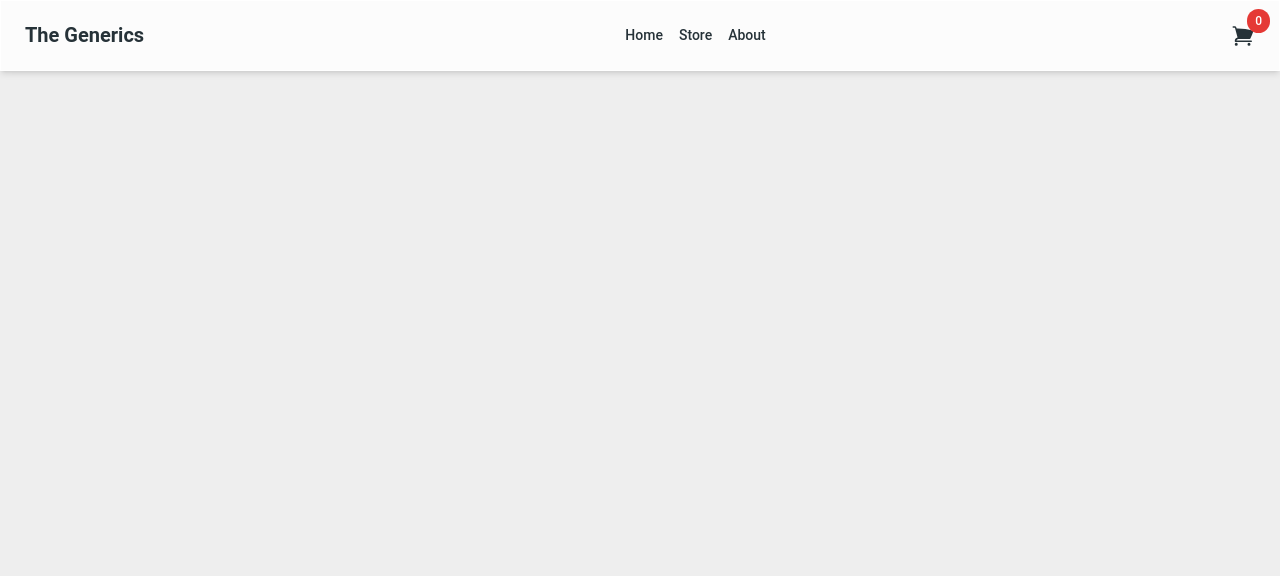
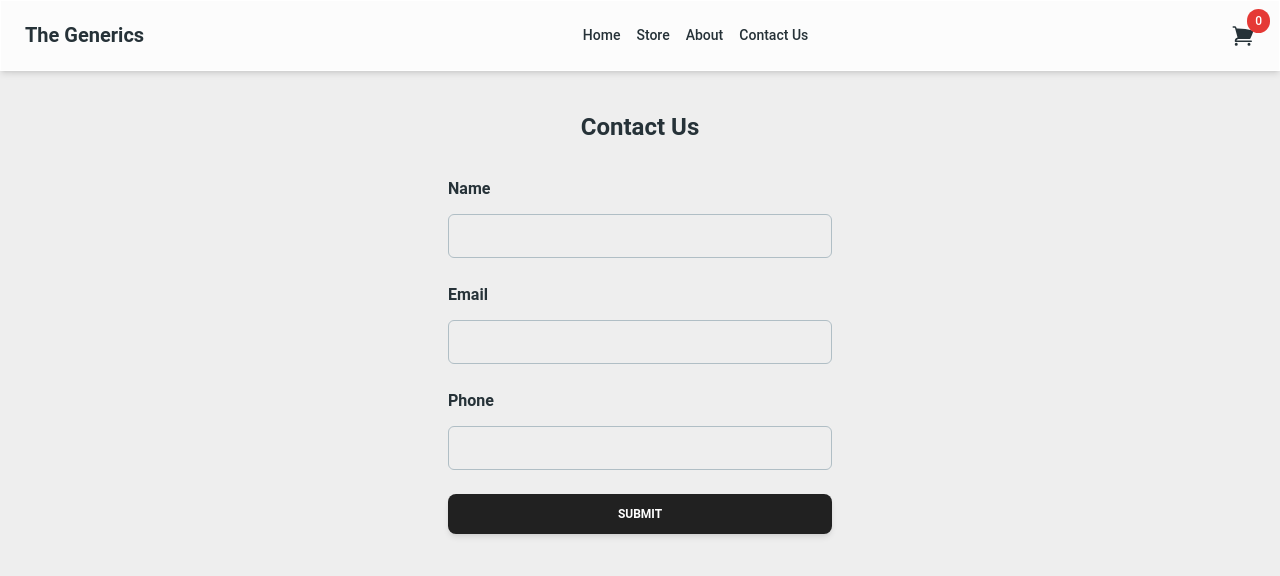
Before and after one commit to BikashKakati/Ecom_Sharpener_Project, a React (Vite) app: page /contactus in a window 1280 px wide. Shown: the top 576 px of the page. Built offline with nearby package versions, Linux system fonts and the light colour scheme.

Commit message:
feature-ContactPage & DetailsPage

```diff
--- a/src/App.jsx
+++ b/src/App.jsx
@@ -4,6 +4,8 @@ import { BrowserRouter, Route, Routes } from 'react-router-dom'
 import Home from './pages/Home'
 import About from './pages/About'
 import Store from './pages/Store'
+import ContactUs from './pages/ContactUs'
+import ProductDetails from './pages/ProductDetails'
 
 function App() {
 
@@ -14,7 +16,9 @@ function App() {
         <Routes>
           <Route path="/" element={<Home />} />
           <Route path="/store" element={<Store />} />
+          <Route path='/productdetails/:id' element={<ProductDetails/>}/>
           <Route path="/about" element={<About />} />
+          <Route path="/contactus" element={<ContactUs />} />
         </Routes>
       </div>
     </BrowserRouter>
--- a/src/components/Cards/Cards.jsx
+++ b/src/components/Cards/Cards.jsx
@@ -8,30 +8,34 @@ import {
     Typography,
 } from "@material-tailwind/react";
 import { useCartContext } from '../../context/CartContext';
+import { makePostRequest } from '../../services/api';
+import { Link } from 'react-router-dom';
 
-function Cards({products}) {
-    const {cartProductsDetails, setCartProductsDetails} = useCartContext();
-    function handleAddToCart(productId){
+function Cards({ products }) {
+    const { cartProductsDetails, setCartProductsDetails } = useCartContext();
+    async function handleAddToCart(productId) {
         let updateCartDetails = null;
         let isAlreadyExist = cartProductsDetails.some(product => product.id === productId);
-        if(isAlreadyExist){
-            updateCartDetails = cartProductsDetails.map((cartProducts) =>{
-                if(cartProducts.id === productId){
-                    return{
+        if (isAlreadyExist) {
+            updateCartDetails = cartProductsDetails.map(async (cartProducts) => {
+                if (cartProducts.id === productId) {
+                    const updatedCartProduct = {
                         ...products,
-                        quantity: cartProducts.quantity+1
+                        quantity: cartProducts.quantity + 1
                     }
-                }else{
+                    return updatedCartProduct;
+                } else {
                     return cartProducts
                 }
             })
-        }else{
-            updateCartDetails = [...cartProductsDetails, {...products, quantity:1}]
+        } else {
+            updateCartDetails = [...cartProductsDetails, { ...products, quantity: 1 }]
         }
 
         setCartProductsDetails(updateCartDetails);
     }
     return (
+        <Link to={`/productdetails/${products.id}`}>
             <Card className="w-72 m-6">
                 <CardHeader floated={false} className="relative h-56">
                     <img
@@ -49,9 +53,10 @@ function Cards({products}) {
                     </Typography>
                 </CardBody>
                 <CardFooter className="pt-0">
-                <Button onClick={()=>handleAddToCart(products.id)}>Add To Cart</Button>
+                    <Button onClick={() => handleAddToCart(products.id)}>Add To Cart</Button>
                 </CardFooter>
             </Card>
+        </Link>
     )
 }
 
--- /dev/null
+++ b/src/components/Form/Form.jsx
@@ -0,0 +1,78 @@
+import {
+    Card,
+    Input,
+    Button,
+    Typography,
+} from "@material-tailwind/react";
+import { useEffect, useRef, useState } from "react";
+import { makePostRequest } from "../../services/api";
+
+
+function Form() {
+    const formRef = useRef()
+    const [contactInput, setContactInput] = useState({
+        name: "",
+        email: "",
+        phone: ""
+    });
+
+    async function contactSubmitHandler(e) {
+        e.preventDefault();
+        await makePostRequest(contactInput,"contact.json");
+        formRef.current.reset()
+    }
+
+    return (
+        <Card color="transparent" shadow={false} className="mt-10">
+            <Typography variant="h4" color="blue-gray" className="text-center">
+                Contact Us
+            </Typography>
+            <form className="mt-8 mb-2 w-80 max-w-screen-lg sm:w-96" ref={formRef}>
+                <div className="mb-1 flex flex-col gap-6">
+                    <Typography variant="h6" color="blue-gray" className="-mb-3">
+                        Name
+                    </Typography>
+                    <Input
+                        size="lg"
+                        placeholder="name@mail.com"
+                        className=" !border-t-blue-gray-200 focus:!border-t-gray-900"
+                        labelProps={{
+                            className: "before:content-none after:content-none",
+                        }}
+                        onChange={(e) => setContactInput(prev => ({ ...prev, name: e.target.value }))}
+                    />
+                    <Typography variant="h6" color="blue-gray" className="-mb-3">
+                        Email
+                    </Typography>
+                    <Input
+                        size="lg"
+                        placeholder="name@mail.com"
+                        className=" !border-t-blue-gray-200 focus:!border-t-gray-900"
+                        labelProps={{
+                            className: "before:content-none after:content-none",
+                        }}
+                        onChange={(e) => setContactInput(prev => ({ ...prev, email: e.target.value }))}
+                    />
+                    <Typography variant="h6" color="blue-gray" className="-mb-3">
+                        Phone
+                    </Typography>
+                    <Input
+                        type="tel"
+                        size="lg"
+                        placeholder="+91-60045*****"
+                        className=" !border-t-blue-gray-200 focus:!border-t-gray-900"
+                        labelProps={{
+                            className: "before:content-none after:content-none",
+                        }}
+                        onChange={(e) => setContactInput(prev => ({ ...prev, phone: e.target.value }))}
+                    />
+                </div>
+                <Button className="mt-6" fullWidth onClick={contactSubmitHandler}>
+                    Submit
+                </Button>
+            </form>
+        </Card>
+    );
+}
+
+export default Form
--- a/src/components/Header/Header.jsx
+++ b/src/components/Header/Header.jsx
@@ -37,6 +37,16 @@ function NavList() {
       >
         <NavLink to="/about" className="flex items-center hover:text-blue-500 transition-colors">
           About
+        </NavLink>
+      </Typography>
+      <Typography
+        as="li"
+        variant="small"
+        color="blue-gray"
+        className="p-1 font-medium"
+      >
+        <NavLink to="/contactus" className="flex items-center hover:text-blue-500 transition-colors">
+          Contact Us
         </NavLink>
       </Typography>
     </ul>
--- /dev/null
+++ b/src/pages/ContactUs.jsx
@@ -0,0 +1,12 @@
+import React from 'react'
+import Form from '../components/Form/Form'
+
+function ContactUs() {
+  return (
+    <div className='w-full h-full flex items-center justify-center'>
+        <Form/>
+    </div>
+  )
+}
+
+export default ContactUs
--- /dev/null
+++ b/src/pages/ProductDetails.jsx
@@ -0,0 +1,67 @@
+import React from 'react'
+import { useParams } from 'react-router-dom'
+
+const productDetails = [
+  {
+    id: 'product1',
+    images: ["https://prasadyash2411.github.io/ecom-website/img/Album%201.png", "https://prasadyash2411.github.io/ecom-website/img/Album%201.png","https://prasadyash2411.github.io/ecom-website/img/Album%201.png","https://prasadyash2411.github.io/ecom-website/img/Album%201.png"],
+    reviews: [{ name: "anil", review: "Awesome Product" }, { name: "prakash", review: "Nice purchage" }]
+  },
+  {
+    id: 'product2',
+    images: ["https://prasadyash2411.github.io/ecom-website/img/Album%202.png", "https://prasadyash2411.github.io/ecom-website/img/Album%202.png","https://prasadyash2411.github.io/ecom-website/img/Album%202.png","https://prasadyash2411.github.io/ecom-website/img/Album%202.png"],
+    reviews: [{ name: "anil", review: "Awesome Product" }, { name: "prakash", review: "Nice purchage" }]
+  },
+  {
+    id: 'product3',
+    images: ['https://prasadyash2411.github.io/ecom-website/img/Album%203.png','https://prasadyash2411.github.io/ecom-website/img/Album%203.png','https://prasadyash2411.github.io/ecom-website/img/Album%203.png','https://prasadyash2411.github.io/ecom-website/img/Album%203.png'],
+    reviews: [{ name: "anil", review: "Awesome Product" }, { name: "prakash", review: "Nice purchage" }]
+  },
+  {
+    id: 'product4',
+    images: ['https://prasadyash2411.github.io/ecom-website/img/Album%204.png','https://prasadyash2411.github.io/ecom-website/img/Album%204.png','https://prasadyash2411.github.io/ecom-website/img/Album%204.png','https://prasadyash2411.github.io/ecom-website/img/Album%204.png'],
+    reviews: [{ name: "anil", review: "Awesome Product" }, { name: "prakash", review: "Nice purchage" }]
+  }
+]
+
+function ProductDetails() {
+  const { id } = useParams();
+  let products = null;
+  productDetails.forEach(product => {
+    if (product.id === id) {
+      products = product;
+    }
+  });
+  return (
+    <div className="max-w-[72rem] w-full mx-auto">
+      <div className="max-w-64 w-full m-auto">
+        <img src={products.images[0]} alt="" className="w-full" />
+      </div>
+      <div className="max-w-[40rem] w-full mx-auto my-10 flex items-center justify-start gap-5">
+        {
+          products.images.map((image,idx) => {
+            return (
+              <div className="h-32" key={idx}>
+                <img src={image} alt="" className="h-full" />
+              </div>
+            )
+          })
+        }
+      </div>
+      <div className="max-w-[40rem] w-full m-auto flex items-center justify-evenly">
+        {
+          products.reviews.map((review,idx) =>{
+            return(
+              <div className="">
+                <p>{review.name}</p>
+                <p>{review.review}</p>
+              </div>
+            )
+          })
+        }
+      </div>
+    </div>
+  )
+}
+
+export default ProductDetails
--- /dev/null
+++ b/src/services/api.js
@@ -0,0 +1,19 @@
+
+const BASE_URL = 'https://the-generics-store-default-rtdb.firebaseio.com';
+
+export async function makePostRequest(contactsDetails,endPoint) {
+    try {
+        const res = await fetch(`${BASE_URL}/${endPoint}`, {
+            method: "POST",
+            body: JSON.stringify(contactsDetails),
+            headers: {
+                'Content-Type': 'application/json',
+            }
+        })
+        if (!res.ok) {
+            throw new Error('something went wrong!');
+        }
+    } catch (err) {
+        console.log(err);
+    }
+}
```
Lines whose indentation alone changed are shown as unchanged.
